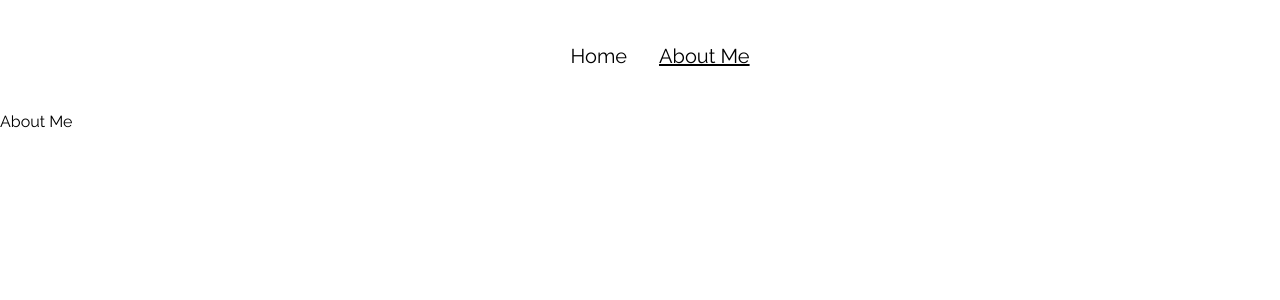
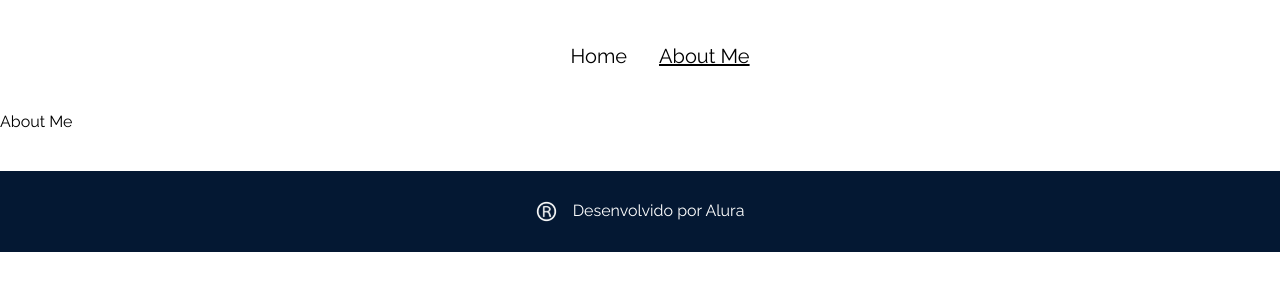
Before and after one commit to MatheusTrindade5201/my-blog, a React (Vite) app: page /aboutMe in a window 1280 px wide. Shown: the top 300 px of the page. Built offline with nearby package versions, Linux system fonts and the light colour scheme.

Commit message:
feat: creating a component footer

```diff
--- /dev/null
+++ b/src/components/footer/index.jsx
@@ -0,0 +1,14 @@
+import { FooterWrapper } from "./style"
+
+import { ReactComponent as Brand } from "@/assets/images/marca_registrada.svg"
+
+const FooterBar = () => {
+    return (
+        <FooterWrapper>
+            <Brand />
+            <p>Desenvolvido por Alura</p>
+        </FooterWrapper>
+    )
+}
+
+export default FooterBar
--- /dev/null
+++ b/src/components/footer/style.js
@@ -0,0 +1,11 @@
+import styled from "styled-components";
+
+export const FooterWrapper = styled.footer`
+    background-color: #041833;
+    margin-top: 2.5rem;
+    padding: 30px;
+    display: flex;
+    justify-content: center;
+    color: #ffffff;
+    gap: 1rem
+`
--- a/src/routes.jsx
+++ b/src/routes.jsx
@@ -1,4 +1,5 @@
 import { BrowserRouter, Route, Routes } from "react-router-dom"
+import FooterBar from "./components/footer"
 import HeaderBar from "./components/header"
 import AboutMe from "./Pages/AboutMe"
 import Home from "./Pages/Home"
@@ -7,12 +8,13 @@ import GlobalStyle from "./style/globalStyle"
 const AppRouter = () => {
     return(
         <BrowserRouter>
-        <HeaderBar />
+            <HeaderBar />
             <Routes>
                 <Route path="/" element={<Home />} />
                 <Route path="/aboutMe" element={<AboutMe />} />
             </Routes>
             <GlobalStyle />
+            <FooterBar />
         </BrowserRouter>
     )
 }
```
